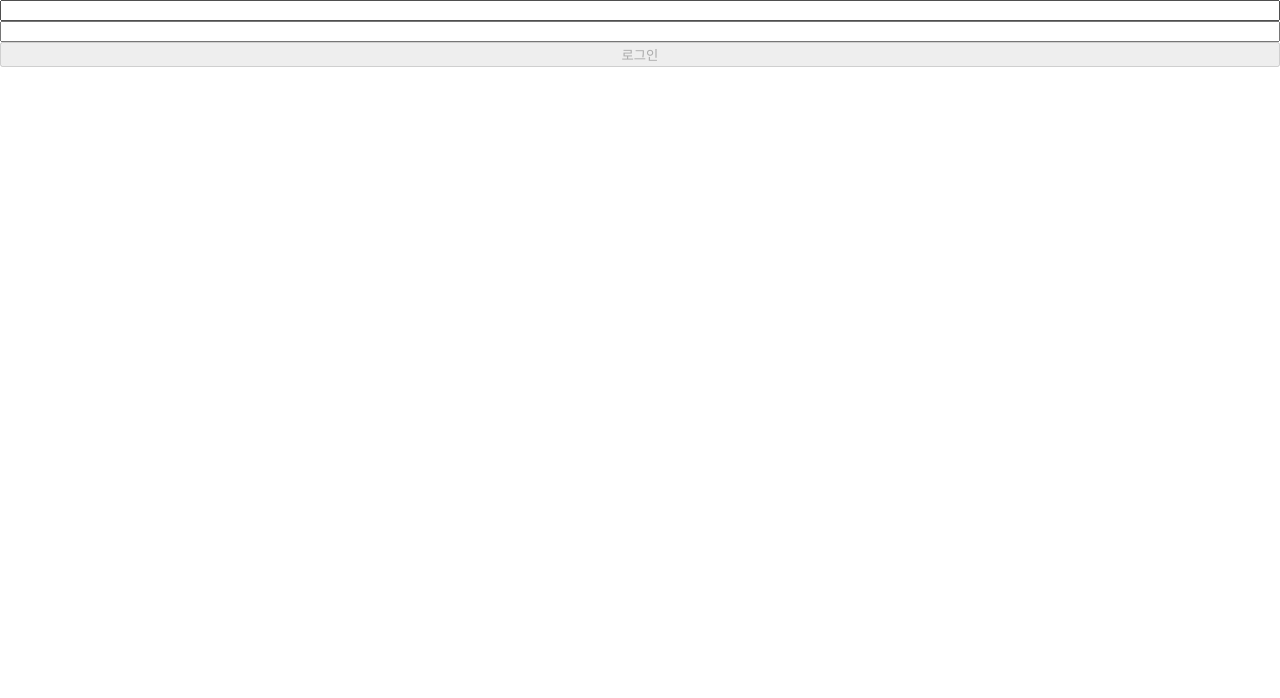
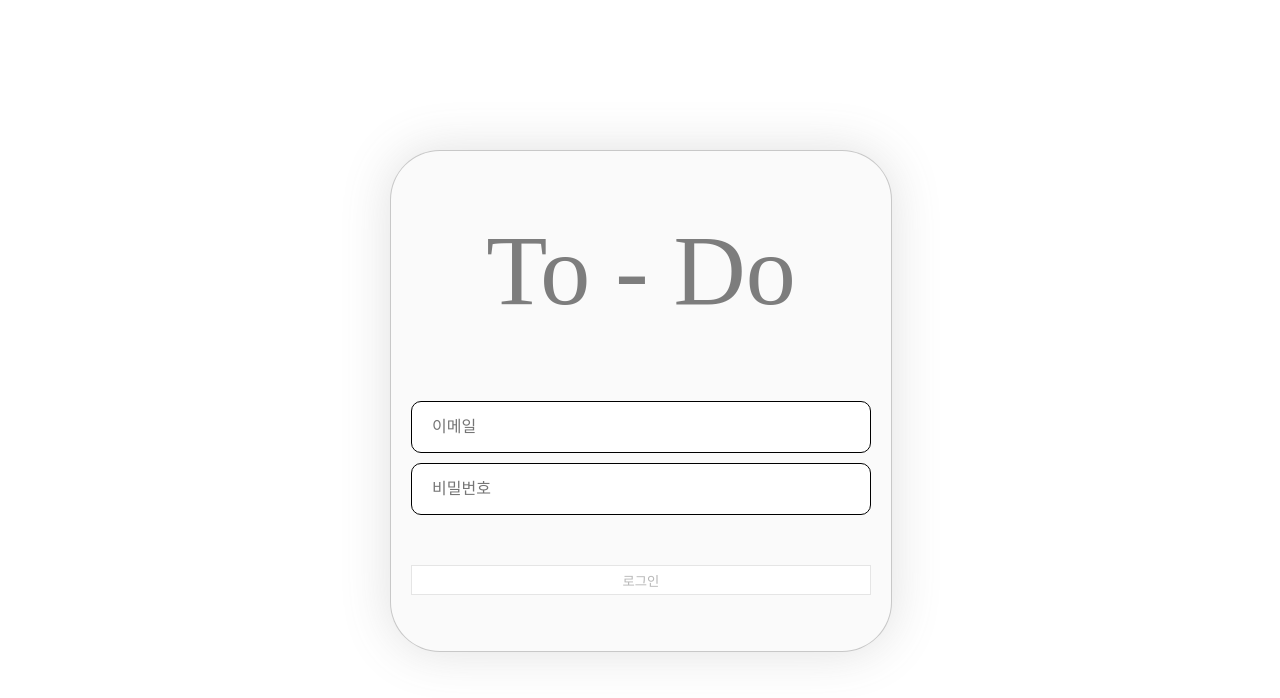
Before and after one commit to GINK-SS/wanted-pre-onboarding-frontend, a React (Create React App) app: page /signin in a window 1280 px wide. Shown: the top 698 px of the page. Built offline with nearby package versions, Linux system fonts and the light colour scheme.

Commit message:
feat: 회원가입, 로그인 스타일 변경

```diff
--- a/src/routes/SignIn.tsx
+++ b/src/routes/SignIn.tsx
@@ -1,16 +1,15 @@
 import { useEffect, useState } from 'react';
 import { useHistory } from 'react-router-dom';
-import styled from 'styled-components';
 import { fetchSignIn } from '../api';
+import {
+  SignButton,
+  SignContainer,
+  SignForm,
+  SignInput,
+  SignTitle,
+} from '../style/sign/sign';
 import { ISignResponse } from '../type';
 import { signValidation } from '../validator';
-
-const SignForm = styled.form`
-  display: flex;
-  flex-direction: column;
-`;
-const SignInput = styled.input``;
-const SignButton = styled.button``;
 
 function SignIn() {
   const [userEmail, setUserEmail] = useState('');
@@ -35,12 +34,15 @@ function SignIn() {
   };
 
   return (
+    <SignContainer>
+      <SignTitle>To - Do</SignTitle>
       <SignForm
         onSubmit={(event: React.FormEvent<HTMLFormElement>) => event.preventDefault()}
       >
         <SignInput
           data-testid="email-input"
           value={userEmail}
+          placeholder="이메일"
           onChange={({ currentTarget: { value } }: React.ChangeEvent<HTMLInputElement>) =>
             setUserEmail(value)
           }
@@ -49,14 +51,21 @@ function SignIn() {
           data-testid="password-input"
           type="password"
           value={userPassword}
+          placeholder="비밀번호"
           onChange={({ currentTarget: { value } }: React.ChangeEvent<HTMLInputElement>) =>
             setUserPassword(value)
           }
         />
-      <SignButton data-testid="signin-button" disabled={!onValid} onClick={onClickEffect}>
+        <SignButton
+          data-testid="signin-button"
+          disabled={!onValid}
+          onClick={onClickEffect}
+          onValid={onValid}
+        >
           로그인
         </SignButton>
       </SignForm>
+    </SignContainer>
   );
 }
 
--- a/src/routes/SignUp.tsx
+++ b/src/routes/SignUp.tsx
@@ -1,16 +1,15 @@
 import { useEffect, useState } from 'react';
 import { useHistory } from 'react-router-dom';
-import styled from 'styled-components';
 import { fetchSignUp } from '../api';
+import {
+  SignButton,
+  SignContainer,
+  SignForm,
+  SignInput,
+  SignTitle,
+} from '../style/sign/sign';
 import { ISignResponse } from '../type';
 import { signValidation } from '../validator';
-
-const SignForm = styled.form`
-  display: flex;
-  flex-direction: column;
-`;
-const SignInput = styled.input``;
-const SignButton = styled.button``;
 
 function SignUp() {
   const [userEmail, setUserEmail] = useState('');
@@ -33,12 +32,15 @@ function SignUp() {
   };
 
   return (
+    <SignContainer>
+      <SignTitle>To - Do</SignTitle>
       <SignForm
         onSubmit={(event: React.FormEvent<HTMLFormElement>) => event.preventDefault()}
       >
         <SignInput
           data-testid="email-input"
           value={userEmail}
+          placeholder="이메일을 입력하세요"
           onChange={({ currentTarget: { value } }: React.ChangeEvent<HTMLInputElement>) =>
             setUserEmail(value)
           }
@@ -47,14 +49,21 @@ function SignUp() {
           data-testid="password-input"
           type="password"
           value={userPassword}
+          placeholder="비밀번호를 입력하세요"
           onChange={({ currentTarget: { value } }: React.ChangeEvent<HTMLInputElement>) =>
             setUserPassword(value)
           }
         />
-      <SignButton data-testid="signup-button" disabled={!onValid} onClick={onClickEffect}>
+        <SignButton
+          data-testid="signup-button"
+          disabled={!onValid}
+          onClick={onClickEffect}
+          onValid={onValid}
+        >
           회원가입
         </SignButton>
       </SignForm>
+    </SignContainer>
   );
 }
 
--- /dev/null
+++ b/src/style/sign/sign.ts
@@ -0,0 +1,55 @@
+import styled from 'styled-components';
+
+export const SignContainer = styled.div`
+  background-color: rgba(250, 250, 250, 1);
+  margin: 0 auto;
+  width: 500px;
+  height: 500px;
+  top: 50%;
+  left: 50%;
+  margin: -250px 0 0 -250px;
+  position: absolute;
+  border: 0.2px solid rgba(0, 0, 0, 0.2);
+  border-radius: 50px;
+  box-shadow: 0px 0px 50px rgba(100, 100, 100, 0.2);
+`;
+
+export const SignForm = styled.form`
+  margin: 0 auto;
+  display: flex;
+  flex-direction: column;
+`;
+
+export const SignTitle = styled.span`
+  display: block;
+  margin: 70px auto;
+  font-size: 100px;
+  text-align: center;
+  align-items: center;
+  color: rgba(0, 0, 0, 0.5);
+`;
+
+export const SignInput = styled.input`
+  margin-top: 10px;
+  margin: 10px 20px 0;
+  height: 30px;
+  border: 1px solid;
+  border-radius: 10px;
+  padding: 10px 20px 10px;
+  font-size: 16px;
+  &:focus {
+    outline: 1px solid rgba(0, 0, 0, 0.4);
+  }
+`;
+
+export const SignButton = styled.button<{ onValid: boolean }>`
+  margin: 50px 20px 0;
+  height: 30px;
+  background-color: rgba(255, 255, 255, 1);
+  border: ${(props) =>
+    props.onValid ? '0.1px solid rgba(0, 0, 0, 0.5)' : '0.1px solid rgba(0,0,0,0.1)'};
+  outline: ${(props) => (props.onValid ? '0.1px solid rgba(0, 0, 0, 0.1)' : 'none')};
+  &:hover {
+    cursor: ${(props) => (props.onValid ? 'pointer' : 'default')};
+  }
+`;
```
Lines whose indentation alone changed are shown as unchanged.
